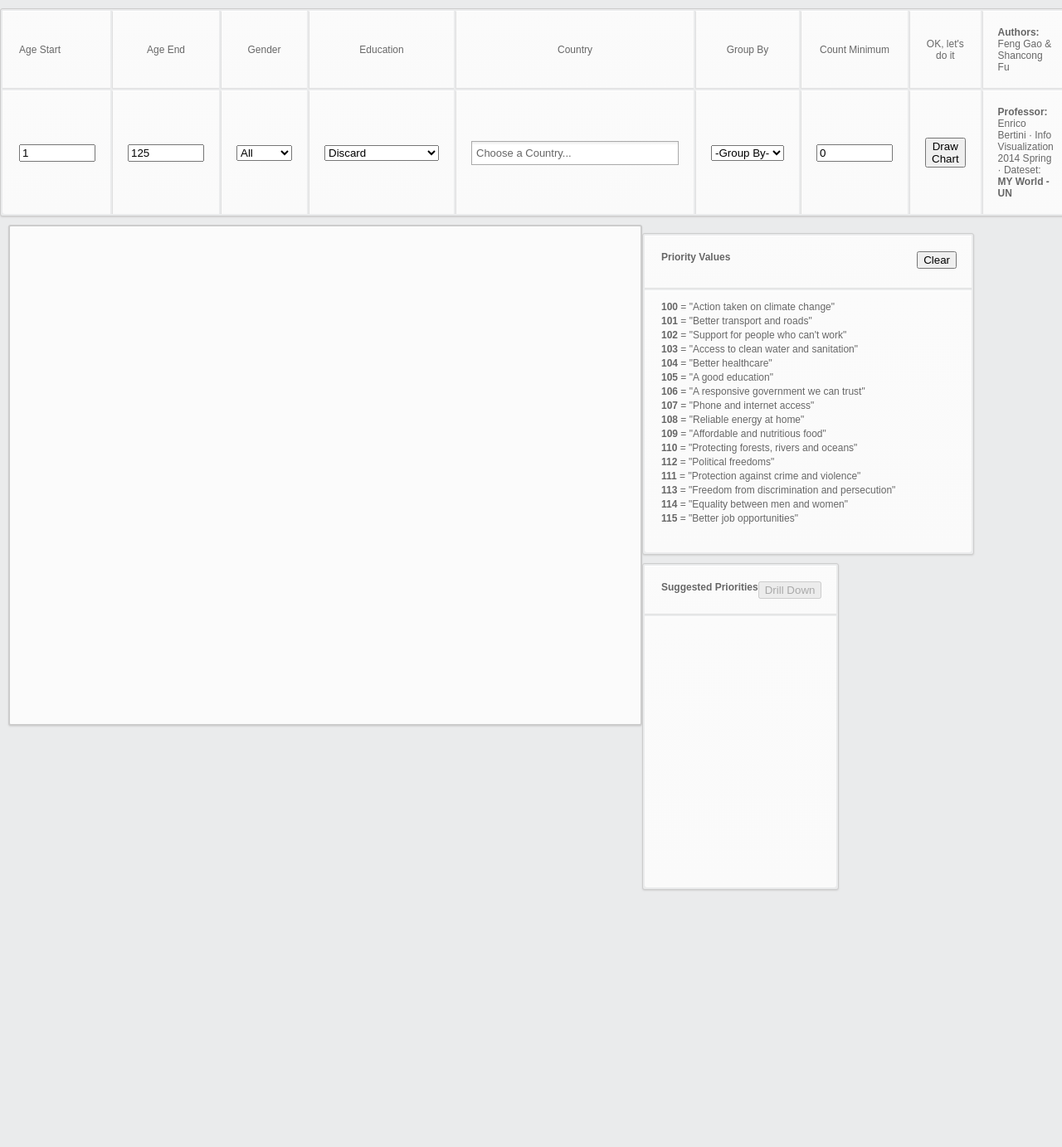
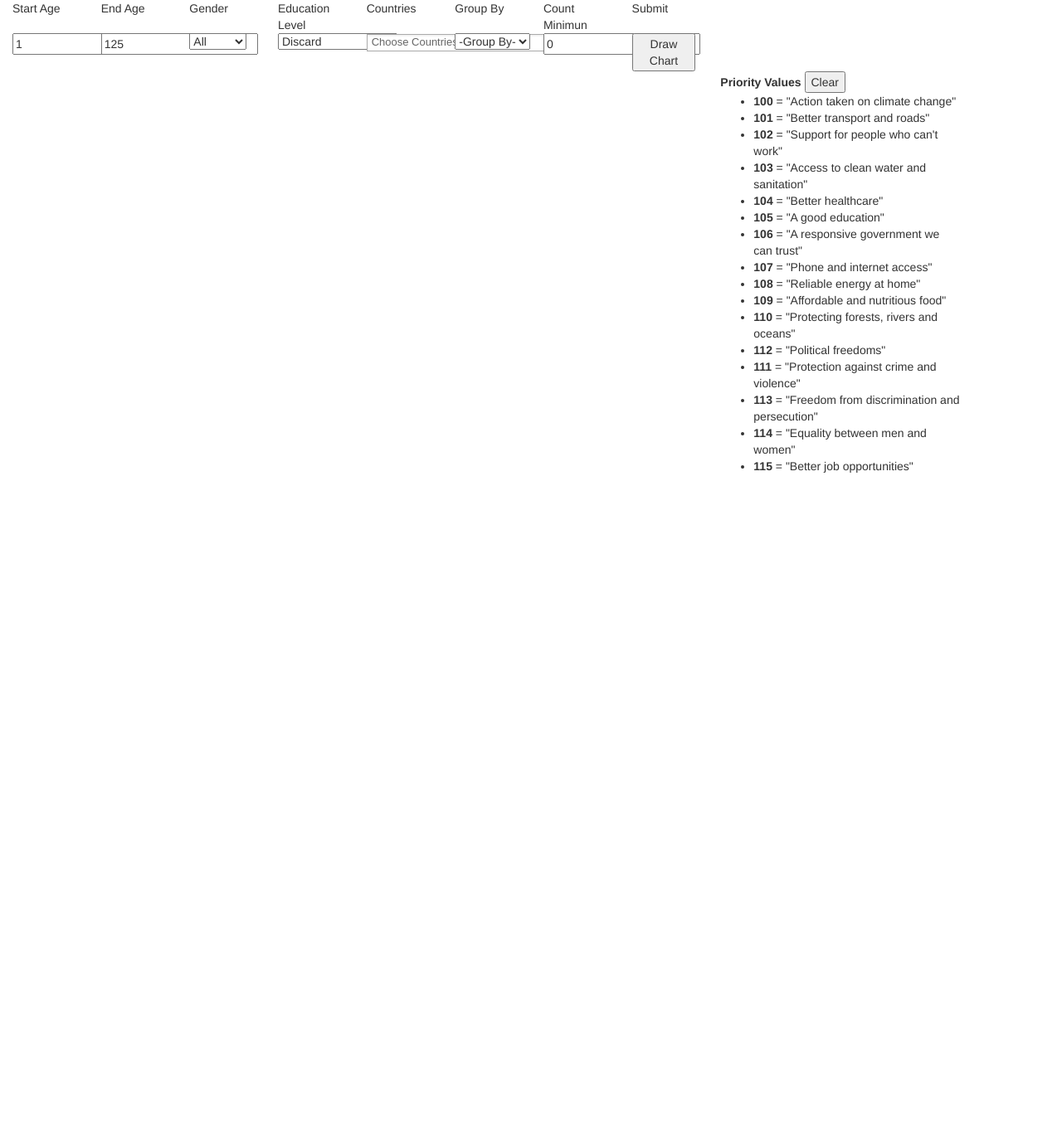
Before and after one commit to scotfu/iv, a Django app: page / in a window 1280 px wide. Shown: the whole page at 83% size. After the commit the page ends 570 px from the top, so only its background shows below. Run offline with Django 3.2, Linux system fonts and the light colour scheme; some libraries are stand-ins or nearby versions.

Commit message:
refactor index

```diff
--- a/web_api/templates/index.html
+++ b/web_api/templates/index.html
@@ -1,54 +1,54 @@
 <!DOCTYPE html>
+<html>
+<head>
 <meta charset="utf-8">
+<meta name="viewport" content="width=device-width, initial-scale=1">
+<link rel="stylesheet" href="//maxcdn.bootstrapcdn.com/bootstrap/3.2.0/css/bootstrap.min.css">
+<link rel="stylesheet" href="//maxcdn.bootstrapcdn.com/bootstrap/3.2.0/css/bootstrap-theme.min.css">
+<link rel="stylesheet" href="static/nv.d3.css">
+<link rel="stylesheet" href="static/chosen.css">
 
-<head>
-  <script src="//ajax.googleapis.com/ajax/libs/jquery/1.11.0/jquery.min.js"></script>
-  <link rel="stylesheet" type="text/css" href="static/mystyle.css">
-  <link href="static/nv.d3.css" rel="stylesheet" type="text/css">
-  <link rel="stylesheet" href="static/chosen.css">
+<title>Vis Binary Data</title>
 </head>
 
 <body>
-<div id="top">
-  <table id='filtertable_left'>
-    <tr class="firstrow">
-      <td>Age Start</td>
-      <td>Age End</td>
-      <td>Gender</td>
-      <td>Education</td>
-      <td>Country</td>
-      <td>Group By</td>
-      <td>Count Minimum</td>
-      <td>OK, let's do it</td>
-      <td style="width: 385px; text-align: left; "><b>Authors:</b> Feng Gao &amp; Shancong Fu </td>
+<div class="container-fluid">
 
-    </tr>
-    <tr>
-      <td><input type='text' id = 'age_start_left' value = 1 /></td>
-      <td><input type='text' id = 'age_end_left' value = 125 /></td>
+<div class="filter row">
+ <div class="col-md-1">Start Age</div>
+  <div class="col-md-1">End Age</div>
+  <div class="col-md-1">Gender</div>
+  <div class="col-md-1">Education Level</div>
+  <div class="col-md-1">Countries</div>
+  <div class="col-md-1">Group By</div>
+  <div class="col-md-1">Count Minimun</div>
+  <div class="col-md-1">Submit</div>
+</div>
 
-      <td><select id='gender_left'>
+<div class="filter row selection">
+
+  <div class="col-md-1">      <input type="text" id="age_start" value="1"/> </div>
+  <div class="col-md-1">      <input type="text" id="age_end" value="125"/> </div>
+
+   <div class="col-md-1"><select id="gender">
       <option value="0">All</option>
       <option value="1">Male</option>
       <option value="2">Female</option>
+      </select></div>
 
-
-      </select></td>
-
-      <td><select id='education_left'>
+       <div class="col-md-1"><select id="education">
 
       <option value="0">Discard</option>
       <option value="1">Some primary</option>
       <option value="2">Finished primary</option>
 
       <option value="3">Some secondary</option>
-      <option value ="4">Finished secondary</option>
+      <option value="4">Finished secondary</option>
+      </select></div>
 
-                    </select></td>
-              <td>
-              <select id="country_left" name="country_left" data-placeholder="Choose a Country..." class="chosen-select" multiple style="width:250px;" tabindex="4">
+       <div class="col-md-1">
+             <select id="country" name="country" data-placeholder="Choose Countries..." class="chosen-select" multiple style="width:250px;" tabindex="4">
                                 <option value=0 > All countries</option>
-
                                 <option value=1 > Afghanistan</option>
                                 <option value=2 > Albania</option>
                                 <option value=3 > Algeria</option>
@@ -56,8 +56,7 @@
                                 <option value=5 > Angola</option>
                                 <option value=6 > Antigua and Barbuda</option>
                                 <option value=7 > Argentina</option>
-                                <option value
-              =8 > Armenia</option>
+                                <option value=8 > Armenia</option>
                                 <option value=9 > Austraoptiona</option>
                                 <option value=10 > Austria</option>
                                 <option value=11 > Azerbaijan</option>
@@ -90,8 +89,7 @@
                                 <option value=37 > Colombia</option>
                                 <option value=38 > Comoros</option>
                                 <option value=39 > Congo</option>
-                                <option value
-              =40 > Costa Rica</option>
+                                <option value=40 > Costa Rica</option>
                                 <option value=41 > Cote d'Ivoire</option>
                                 <option value=42 > Croatia</option>
 
@@ -157,8 +155,7 @@
                                 <option value=101 > Madagascar</option>
                                 <option value=102 > Malawi</option>
                                 <option value=103 > Malaysia</option>
-                                <option value
-              =104 > Maldives</option>
+                                <option value =104 > Maldives</option>
                                 <option value=105 > Maoption</option>
                                 <option value=106 > Malta</option>
                                 <option value=107 > Marshall Islands</option>
@@ -175,8 +172,7 @@
                                 <option value=118 > Namibia</option>
                                 <option value=119 > Nauru</option>
                                 <option value=120 > Nepal</option>
-                                <option value
-              =121 > Netherlands</option>
+                                <option value=121 > Netherlands</option>
                                 <option value=122 > New Zealand</option>
                                 <option value=123 > Nicaragua</option>
                                 <option value=124 > Niger</option>
@@ -250,34 +246,33 @@
                   <option value=192 > Zambia</option>
                   <option value=193 > Zimbabwe</option>
         </select>
-        </td>
-      <td><select id='groupby'>
+        </div>
+
+  <div class="col-md-1">
+        <select id="groupby">
       <option selected="selected">-Group By-</option>
       <option>Gender</option>
       <option>Education</option>
-      </select></td>
-       <td><input type='text' id = 'minimum' value = 0 /></td>
-      <td><button id = 'filter_button_left'>Draw Chart</button></td>
-     <td style="width: 330px; text-align: left; "><b>Professor:</b> Enrico Bertini &middot; Info Visualization 2014 Spring &middot; Dateset: <a href="http://54.227.246.164/dataset/">MY World - UN</a> </td>
-    </tr>
-  </table>
-</div>
+      </select></div>
+  <div class="col-md-1"><input type="text" id ="minimum" value ="0"/>   </div>
+  <div class="col-md-1"><button id="filter_button">Draw Chart</button></div>
 
-<div id="left">
-  <div id="offsetDiv_left">
-    <div id="test1_left" class='with-3d-shadow with-transitions'>
-      <svg></svg>
 </div>
   </div>
 
-  <div id="detail_left"></div>
+
+    <div  class="container-fluid">
+
+      <div class="row">
+
+        <div id="test1_left" class="with-3d-shadow with-transitions col-md-8" style="height:1000px">
+          <svg></svg>
         </div>
 
-<div id = "right">
-  <div>
-    <table id="prioritytable"><tbody><tr> <td><b>Priority Values</b> <button style = "float: right" onclick = "removeClass()">Clear</button> </td> </tr>
+        <div class="col-md-3">
+          <table id="prioritytable"><tbody><tr> <td><b>Priority Values</b> <button  onclick = "removeClass()">Clear</button> </td> </tr>
 
-      <tr> <td style="padding: 0 0 0 0;">  <ul>
+            <tr> <td>  <ul>
                   <li id="p0"><strong>100</strong> = "Action taken on climate change" </li>
                   <li id="p1"><strong>101</strong> = "Better transport and roads"</li>
                   <li id="p2"><strong>102</strong> = "Support for people who can't work" </li>
@@ -296,50 +291,34 @@
                   <li id="p15"><strong>115</strong> = "Better job opportunities" </li>
                 </ul> </td> </tr>
           </tbody> </table>
-    <table id="suggtable"><tbody><tr> <td><b>Suggested Priorities</b><button id="suggbutton" style = "float: right;" disabled>Drill Down</button> </td> </tr>
-      <tr><td style="height: 290px"><div id="suggdiv">
-      </div></td></tr>
-
-    </tbody> </table>
+        </div>
 
       </div>
+
 </div>
-
-<div id = "allbarcharts">
-    <div id="barchart" class='barchart'>
-      <svg></svg>
-    </div>
-
-    <div id="linechart">
-      <svg></svg>
-    </div>
-</div>
-
+<script src="http://ajax.googleapis.com/ajax/libs/jquery/1.11.0/jquery.min.js"></script>
+<script src="//maxcdn.bootstrapcdn.com/bootstrap/3.2.0/js/bootstrap.min.js"></script>
 <script src="static/d3.v3.js"></script>
-<script src="static/stupidtable.min.js"></script>
 <script src="static/nv.d3.js"></script>
 <script src="static/chosen.jquery.js" type="text/javascript"></script>
+
 <script>
 var detailButtonBitStr = "";
 var detailButtonUrlStr = "";
 
 $(document).ready(function(){
 
-  $('#suggbutton').on('click', function(){
-      $('#suggbutton').prop("disabled", true);
-      displayDetail(detailButtonBitStr, detailButtonUrlStr, "left");
-  });
 
 $(".chosen-select").chosen()
-    $('#filter_button_left').click(function(){
-      var ageStart = $('#age_start_left').val();
-      var ageEnd = $('#age_end_left').val();
-      var gender = $('#gender_left').val();
-      var education = $('#education_left').val();
-      var country = $('#country_left').val();
+    $("#filter_button").click(function(){
+      var ageStart = $("#age_start").val();
+      var ageEnd = $("#age_end").val();
+      var gender = $("#gender").val();
+      var education = $("#education").val();
+      var country = $("#country").val();
       var page = 1;
-      var group = $('#groupby').val();
-      var min = $('#minimum').val();
+      var group = $("#groupby").val();
+      var min = $("#minimum").val();
       var urlString = "start=" + ageStart + "&end=" + ageEnd + "&gender=" + gender + "&education="
                       + education +  "&country=" + country + "&p=" + page;
 
@@ -455,146 +434,8 @@
 }
 
 
-function displayDetail(bitstr, urlStr, myPage) {
-      $.ajax({
-        type: "GET",
-      //  url: "mydata3.json",
-        //dataType: "json",
-        url: "record/search/?callback=abc&bit=" + bitstr + "&" + urlStr,
-        dataType: "jsonp",
-        success: function(data) {
-
-        // showDetailTable(data, myPage);
-         displaysugg(data);
-         barChartGenderEdu(data,myPage);
-         lineChartAge(data);
-
-        },
-        error : function(httpReq,status,exception){
-            alert(status+" "+exception);
-        }
-      });
-}
-
-function displaysugg(data) {
-  var list = data["suggs"];
-  var a = "";
-  for (i = 0; i < list.length; i++) {
-    if(list[i] != "")
-      a = a + "<li>" + list[i] + "</li>";
-  }
-  var hh = "<url>" + a + "</url>";
-  $('#suggdiv').html(hh);
 
 
-}
-
-function lineChartAge(data) {
-  var mydata = [{key: "Both", values :[]},{key: "Male", values :[]},{key: "Female", values :[]}];
-  for (i = 0; i < 126; i++) {
-    mydata[0].values.push({
-      x: i,
-      y: 0
-    });
-    mydata[1].values.push({
-      x: i,
-      y: 0
-    });
-    mydata[2].values.push({
-      x: i,
-      y: 0
-    });
-  }
-  var list = data["data"]["records"];
-  for(i = 0; i < list.length; i++) {
-     var index = list[i].age;
-     mydata[0].values[index].y++;
-
-     if (list[i].gender == "Male") mydata[1].values[index].y++;
-     if (list[i].gender == "Female") mydata[2].values[index].y++;
-  }
-  console.log(mydata);
-
-
-  nv.addGraph(function() {
-    var chart = nv.models.lineWithFocusChart();
-
-    chart.xAxis
-        .tickFormat(d3.format(',f'));
-
-    chart.yAxis
-        .tickFormat(d3.format(',.2f'));
-
-    chart.y2Axis
-        .tickFormat(d3.format(',.2f'));
-
-
-    d3.select('#linechart svg')
-        .datum(mydata)
-        .transition().duration(500)
-        .call(chart);
-
-    nv.utils.windowResize(chart.update);
-
-    return chart;
-  });
-}
-
-function barChartGenderEdu(data, myPage) {
-  var source = data["data"]["records"];
-  var myData = [{key: "Male", values: []}, {key: "Female", values: []}];
-
-
-  for (i = 0; i < 4; i++) {
-    myData[0].values.push({
-      x: i,
-      y: 0
-    });
-
-    myData[1].values.push({
-      x: i,
-
-      y: 0
-    });
-  }
-
-  for (i = 0; i < source.length; i++) {
-     var ed = parseInt(source[i]["education"].level) - 1;
-     if (ed == -1) ed = 0;
-     //console.log("education is " + ed);
-     if (source[i]["gender"] == "Male") {
-        myData[0].values[ed].y++;
-     } else {
-        myData[1].values[ed].y++;
-     }
-  }
-  //console.log("below mydata");
-  //console.log(myData);
-
-  drawBar(myData, '#barchart svg');
-
-}
-
-function showDetailTable(data, myPage) {
-  var detailHTML = "<table id='sortableTable'><thead><tr><th data-sort='string'>Gender</th><th data-sort='int'>Age</th><th data-sort='string'>Education</th><th data-sort='string'>Country</th></tr></thead><tbody>";
-
-
-  var source = data["data"]["records"];
-  //console.log(source);
-  var tb = "";
-  for (i = 0; i < source.length; i++) {
-     tb = tb + "<tr><td>" + source[i]["gender"] + "</td>"
-                            + "<td>"     + source[i]["age"] + "</td>"
-                            + "<td>"     + source[i]["education"].name + "</td>"
-                            + "<td>"     + source[i]["country"].name + "</td>"
-                            + "</tr>";
-  }
-  detailHTML = detailHTML + tb + "</tbody></table>";
-  var d = "#detail_" + myPage;
-  $(d).html(detailHTML);
-  $("#sortableTable").stupidtable();
-
-}
 
 function getData(source, group, mincount) { //# groups,# points per group
   //console.log(source);
@@ -744,34 +585,6 @@
   return data;
 }
 
-/*---------------------bar chart------------------------*/
-
-function drawBar(data, location) {
-  nv.addGraph(function() {
-      var chart = nv.models.multiBarChart()
-        .transitionDuration(350)
-        .reduceXTicks(true)   //If 'false', every single x-axis tick label will be rendered.
-        .rotateLabels(0)      //Angle to rotate x-axis labels.
-        .showControls(true)   //Allow user to switch between 'Grouped' and 'Stacked' mode.
-        .groupSpacing(0.4)    //Distance between each group of bars.
-      ;
-
-      chart.xAxis
-          .tickFormat(d3.format(',f'));
-
-      chart.yAxis
-          .tickFormat(d3.format(',.1f'));
-
-      d3.select(location)
-          .datum(data)
-          .call(chart);
-
-      nv.utils.windowResize(chart.update);
-      //console.log(exampleData());
-      return chart;
-  });
-}
-
 
 
 </script>
```
Lines whose indentation alone changed are shown as unchanged.
